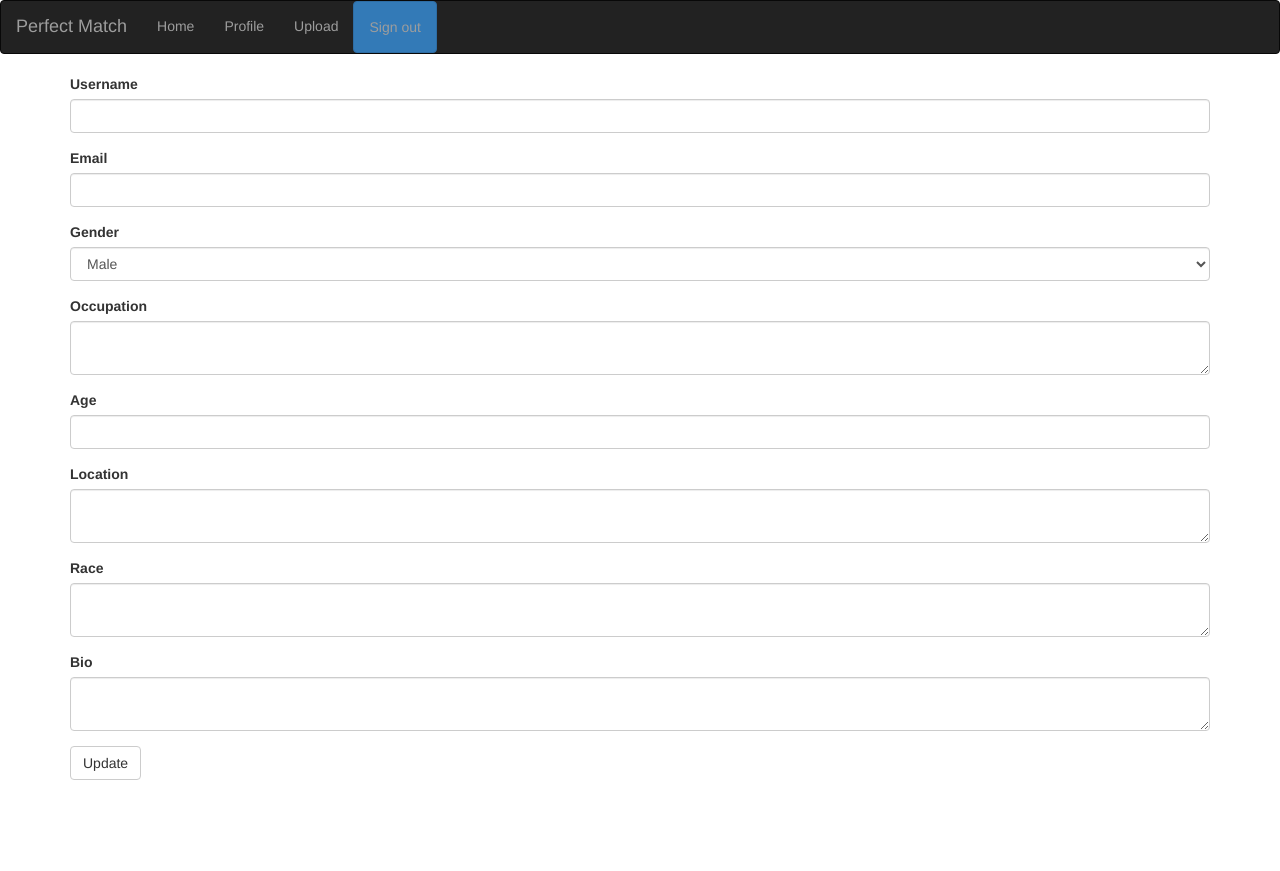
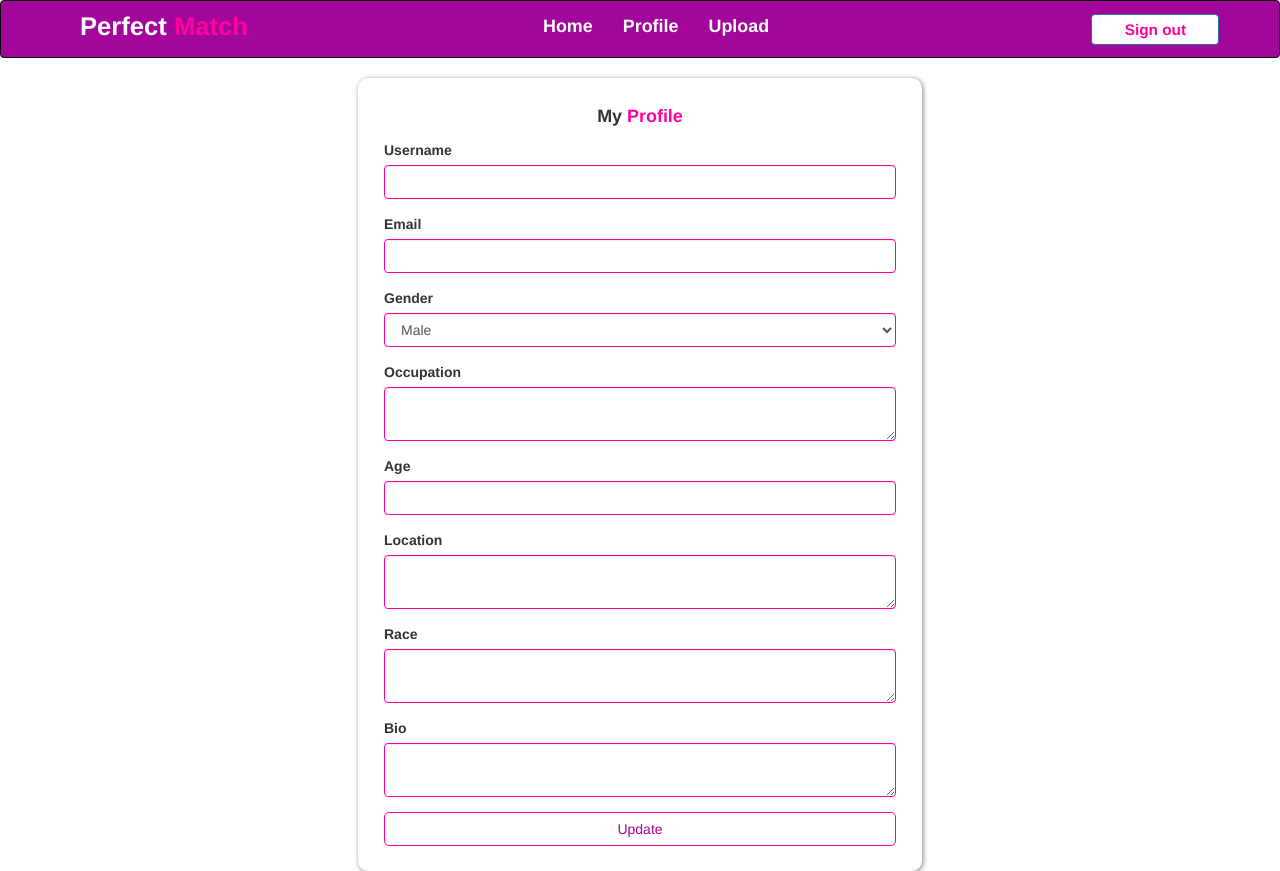
Before and after one commit to victoriamwangi/Perfect-Match, a Flask app: a page that uses app/templates/profile/update.html in a window 1280 px wide. Before the commit the page ends 780 px from the top, so only its background shows below. Run offline with Flask 2, Linux system fonts and the light colour scheme; the visitor is signed in with stand-in values (Sample User, id 1); data comes from the database, SQL or seed files in the repository; some libraries are stand-ins or nearby versions.

```diff
--- a/app/main/views.py
+++ b/app/main/views.py
@@ -1,4 +1,3 @@
-
 import os
 import urllib.request
 from flask import Flask, flash, request, redirect, url_for, render_template
@@ -7,10 +6,6 @@ from flask_login import login_required,current_user
 from ..models import User,Like,Comment,Images
 from .forms import UpdateProfile,UploadForm
 from .. import db, photos
-
-
-
-
 from . import main
 from werkzeug.utils import secure_filename
 from app import create_app
@@ -21,6 +16,7 @@ app=create_app('development')
 @main.route('/')
 def index():
     images = Images.query.order_by(Images.posted.desc()).all()
+
     return render_template("index.html",images=images)
 
 
@@ -42,12 +38,19 @@ def uploadimage():
         return redirect(url_for("main.index"))
     return render_template("postpic.html", upload_form=frm,user=user.username)
 
-# @main.route("/viewimage",methods=["POST","GET"])
-# @login_required
-# def viewimage():
-#     userimages=Images.query.filter_by(uploader_id=current_user.id).all()
-#     return render_template("imageview.html",name=current_user.username,images=userimages)
 
+
+@main.route('/profile/<uname>')
+def userprofile(uname):
+   user = Images.query.filter_by(author=uname).first()
+   images = Images.query.filter_by(author = current_user.id).all()
+   # userdata = Images.query.filter_by()
+
+
+   if user is None:
+
+      return render_template('errors/404.html')
+   return render_template("profile/profile.html", user=uname, images= images)
 
 #user profile
 @main.route('/user/<username>')
--- a/app/static/css/profile.css
+++ b/app/static/css/profile.css
@@ -151,3 +153,24 @@ input[type="submit"] {
     background-color: transparent;
     color: #a3069b;
 }
+
+.updatefrm {
+    width: 44vw !important;
+    box-shadow: 1px 1px 5px grey;
+    border-radius: 10px;
+    padding: 2vw;
+}
+
+.updatefrm input {
+    width: 100% !important;
+}
+
+.updatefrm .titl {
+    text-align: center;
+    font-weight: bold;
+    font-size: 1.4vw;
+}
+
+.updatefrm .titl span {
+    color: #ff009e;
+}
--- a/app/templates/profile/update.html
+++ b/app/templates/profile/update.html
@@ -1,8 +1,11 @@
-{% extends 'base.html' %}
-{% import 'bootstrap/wtf.html' as wtf %}
-
-{% block content %}
-<div class="container">
+{% extends 'base.html' %} {% block styles%}{{super()}}
+<link
+  rel="stylesheet"
+  href="{{url_for('static',filename='css/profile.css')}}"
+/>
+{%endblock%} {% import 'bootstrap/wtf.html' as wtf %} {% block content %}
+<div class="container updatefrm">
+  <p class="titl">My <span>Profile</span></p>
   {{wtf.quick_form(form)}}
 </div>
 {% endblock %}
```
Also changed, not shown: other parts of app/static/css/profile.css (+20 -18 lines), app/models.py (+0 -8 lines), app/static/css/style.css (+14 -6 lines), app/templates/index.html (+16 -12 lines).
